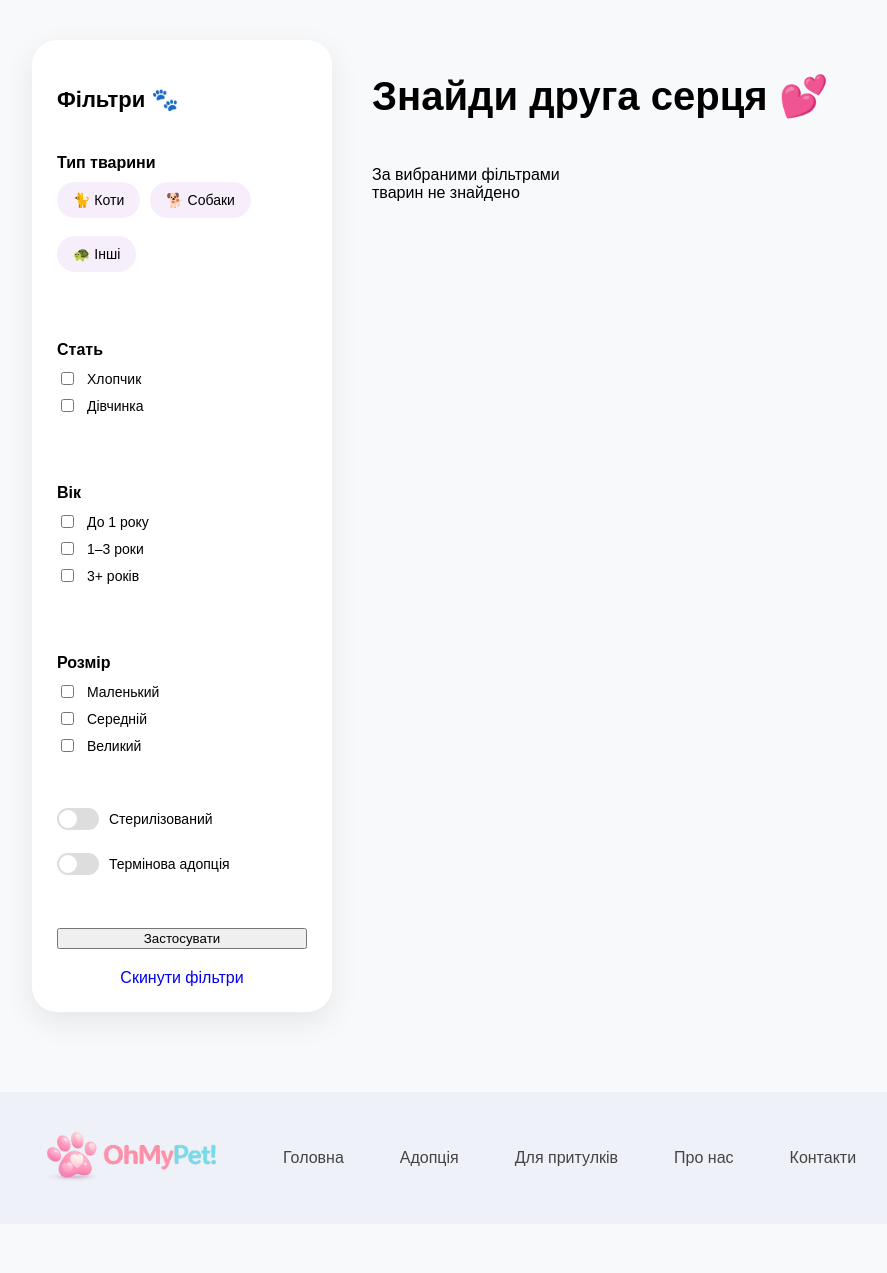
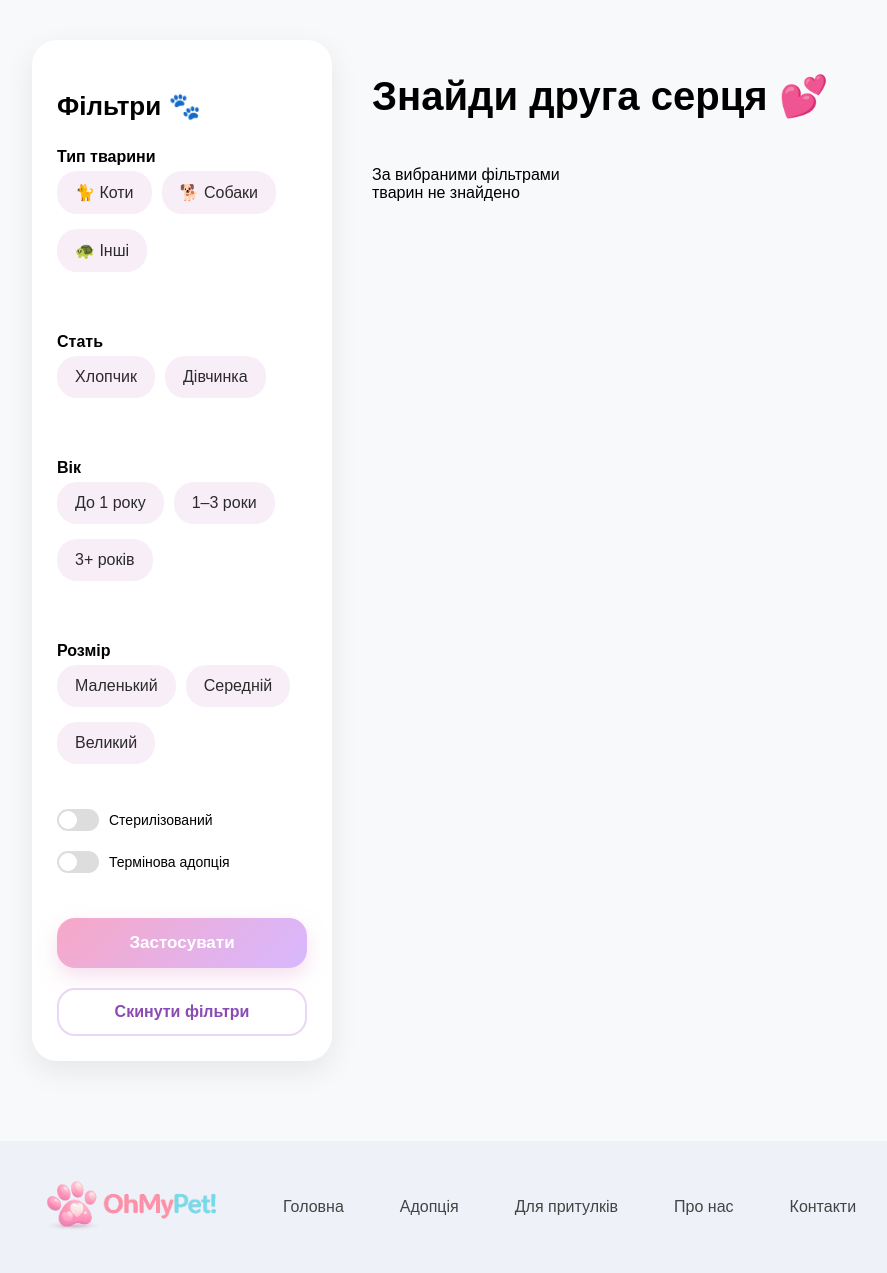
Before and after one commit to ViktoriaDovhan/OhMyPet, a Flask app: page /adopt in a window 1280 px wide. Shown: the part 70-1343 px from the top of the page, without its empty margins (8-895 px from the left). Before the commit the page ends 1251 px from the top, so only its background shows below. Run offline with Flask 3, Linux system fonts and the light colour scheme; data that the repository does not hold is empty; some libraries are stand-ins or nearby versions.

Commit message:
деякі виправлення 3

```diff
--- a/static/css/adopt.css
+++ b/static/css/adopt.css
@@ -21,24 +21,24 @@
 }
 
 .filters h3 {
-    font-size: 22px;
-    margin-bottom: 25px;
+    font-size: 26px;
+    margin-bottom: 10px;
 }
 
 .filter-group {
-    margin-bottom: 25px;
+    margin-bottom: 20px;
 }
 
 .filter-group p {
     font-weight: 600;
-    margin-bottom: 10px;
+    margin-bottom: 5px;
 }
 
 .filter-group label {
     display: flex;
     align-items: center;
     gap: 10px;
-    margin-bottom: 8px;
+    margin-bottom: 5px;
     font-size: 14px;
     cursor: pointer;
 }
@@ -49,6 +49,10 @@
     gap: 10px;
 }
 
+.pill-checkbox {
+    display: inline-block;
+}
+
 .pill-checkbox input {
     display: none;
 }
@@ -57,14 +61,26 @@
     display: inline-block;
     padding: 10px 16px;
     border-radius: 20px;
-    background: #f7eefb;
+    background: #f7eef8;
+    border: 2px solid transparent;
+    color: #2b2b2b;
+    font-size: 16px;
+    font-weight: 500;
     cursor: pointer;
     transition: 0.2s;
+    user-select: none;
+}
+
+.pill-checkbox span:hover {
+    background: #f3e4f8;
+    transform: translateY(-1px);
 }
 
 .pill-checkbox input:checked + span {
-    background: #eecde3;
-    font-weight: 600;
+    background: linear-gradient(135deg, #f7cfe1, #e7d8ff);
+    border-color: #d9b7ff;
+    color: #1f1f1f;
+    box-shadow: 0 6px 16px rgba(214, 176, 230, 0.25);
 }
 
 .pill {
@@ -122,7 +138,7 @@
 }
 
 .switch input:checked + .slider {
-    background: #ff85a2;
+    background: linear-gradient(135deg, #f7cfe1, #e7d8ff);
 }
 
 .switch input:checked + .slider::before {
@@ -154,3 +170,47 @@
 .details-btn:hover {
     opacity: 0.9;
 }
+
+.filter-actions {
+    display: flex;
+    flex-direction: column;
+    gap: 14px;
+    margin-top: 8px;
+}
+
+.apply-btn {
+    border: none;
+    border-radius: 18px;
+    padding: 15px 20px;
+    background: linear-gradient(135deg, #f7a8c7, #d7b8ff);
+    color: white;
+    font-size: 17px;
+    font-weight: 700;
+    cursor: pointer;
+    box-shadow: 0 8px 20px rgba(228, 163, 205, 0.35);
+    transition: all 0.2s ease;
+}
+
+.apply-btn:hover {
+    transform: translateY(-2px);
+    box-shadow: 0 12px 24px rgba(228, 163, 205, 0.45);
+}
+
+.clear-btn {
+    display: inline-block;
+    text-align: center;
+    text-decoration: none;
+    border-radius: 18px;
+    padding: 13px 18px;
+    background: #ffffff;
+    border: 2px solid #ead6f5;
+    color: #8a4bb3;
+    font-size: 16px;
+    font-weight: 600;
+    transition: all 0.2s ease;
+}
+
+.clear-btn:hover {
+    background: #faf4ff;
+    border-color: #d9b7ff;
+}
--- a/templates/adopt.html
+++ b/templates/adopt.html
@@ -49,51 +49,57 @@
 
             <div class="filter-group">
                 <p>Стать</p>
-                <label>
+                <div class="pill-group">
+                    <label class="pill-checkbox">
                         <input type="checkbox" name="sex" value="Хлопчик" {{ boy_checked }}>
-                    Хлопчик
+                        <span>Хлопчик</span>
                     </label>
 
-                <label>
+                    <label class="pill-checkbox">
                         <input type="checkbox" name="sex" value="Дівчинка" {{ girl_checked }}>
-                    Дівчинка
+                        <span>Дівчинка</span>
                     </label>
+                </div>
             </div>
 
             <div class="filter-group">
                 <p>Вік</p>
-                <label>
+                <div class="pill-group">
+                    <label class="pill-checkbox">
                         <input type="checkbox" name="age" value="baby" {{ baby_checked }}>
-                    До 1 року
+                        <span>До 1 року</span>
                     </label>
 
-                <label>
+                    <label class="pill-checkbox">
                         <input type="checkbox" name="age" value="young" {{ young_checked }}>
-                    1–3 роки
+                        <span>1–3 роки</span>
                     </label>
 
-                <label>
+                    <label class="pill-checkbox">
                         <input type="checkbox" name="age" value="adult" {{ adult_checked }}>
-                    3+ років
+                        <span>3+ років</span>
                     </label>
+                </div>
             </div>
 
             <div class="filter-group">
                 <p>Розмір</p>
-                <label>
+                <div class="pill-group">
+                    <label class="pill-checkbox">
                         <input type="checkbox" name="size" value="Маленький" {{ small_checked }}>
-                    Маленький
+                        <span>Маленький</span>
                     </label>
 
-                <label>
+                    <label class="pill-checkbox">
                         <input type="checkbox" name="size" value="Середній" {{ medium_checked }}>
-                    Середній
+                        <span>Середній</span>
                     </label>
 
-                <label>
+                    <label class="pill-checkbox">
                         <input type="checkbox" name="size" value="Великий" {{ large_checked }}>
-                    Великий
+                        <span>Великий</span>
                     </label>
+                </div>
             </div>
 
             <div class="filter-group toggles">
@@ -110,8 +116,8 @@
                 </label>
             </div>
 
-            <button type="submit" class="reset-btn">Застосувати</button>
-            <a href="{{ url_for('adopt') }}" class="reset-btn">Скинути фільтри</a>
+            <button type="submit" class="apply-btn">Застосувати</button>
+            <a href="{{ url_for('adopt') }}" class="clear-btn">Скинути фільтри</a>
         </form>
     </aside>
 
--- a/templates/animal.html
+++ b/templates/animal.html
@@ -28,7 +28,7 @@
         <p>{{ animal.shelter_phone }}</p>
         <p>{{ animal.shelter_email }}</p>
 
-        <a href="{{ url_for('auth.login') }}">Подати заявку на адопцію</a>
+        <a href="{{ url_for('auth_page') }}">Подати заявку на адопцію</a>
     </div>
 </section>
 {% endblock %}
```
Lines whose indentation alone changed are shown as unchanged.
